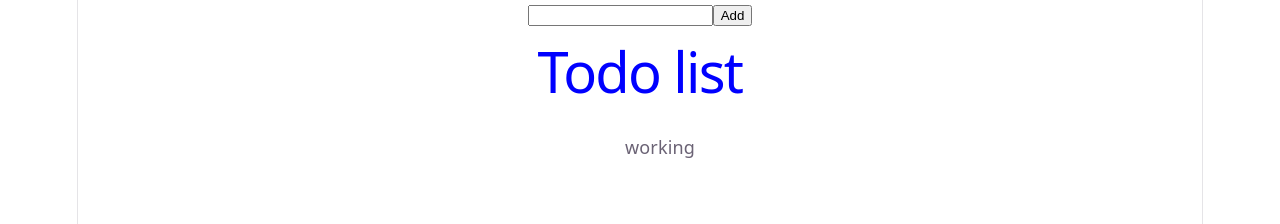
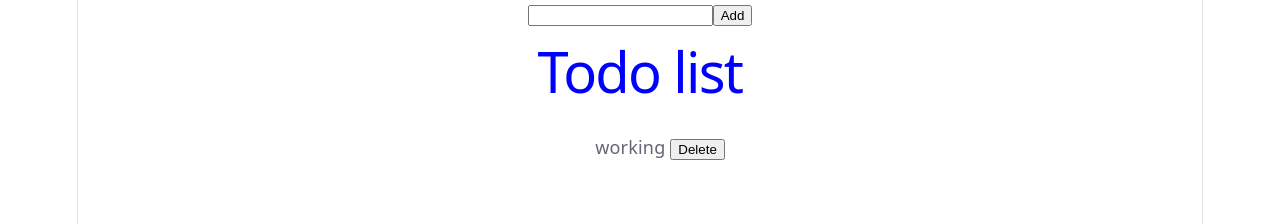
Before and after one commit to rohit-chauhan007/React-JS, a React (Vite) app in the folder redux_class/: page / in a window 1280 px wide. Shown: the top 224 px of the page. Built offline with nearby package versions, Linux system fonts and the light colour scheme.

Commit message:
delete function addedd

```diff
--- a/redux_class/src/components/Todo.jsx
+++ b/redux_class/src/components/Todo.jsx
@@ -1,13 +1,20 @@
 import { useSelector } from "react-redux"
 import AddTodoForm from "./AddTaskForm";
+import { useDispatch } from "react-redux";
+import { deleteTodo } from "../features/todos/todoSlice";
 export default function Todo(){
   const todos = useSelector((state) => state.todos);
-  console.log(todos);
+  const dispatch = useDispatch();
+  const deleteBtn = (id) =>{
+    console.log(id)
+     dispatch(deleteTodo(id));
+  }
    return (
     <>
     <AddTodoForm />
     <h1 style={{color:"blue"}}>Todo list </h1>
-      {todos.map((todo,id) => <ul key={id}>{todo.task}</ul>)}
+       {todos.map((todo,id) => <ul key={todo.id}>{todo.task} <button onClick={()=>deleteBtn(todo.id)}>Delete</button></ul>)}
+
     </>
    )
 }
--- a/redux_class/src/features/todos/todoSlice.js
+++ b/redux_class/src/features/todos/todoSlice.js
@@ -19,13 +19,13 @@ const todoSlice = createSlice({
             state.todos.push(newTodo)//redux gives us power that push in array without distructring
         },
         deleteTodo : (state,action) => {
-            state.todos = state.todos.fillter((todo) => state.todos !== todo);
+           state.todos =  state.todos.filter((todo)=> todo.id !== action.payload)
         },
         markDone : (state,action) =>{
             state.todos = state.todos.map((todo)=>{
                 if(todo.id === action.payload){
-                  todo.isDone = true;
-                };
+                   todo.isDone = true;
+                }
             });
         },
     }
```
